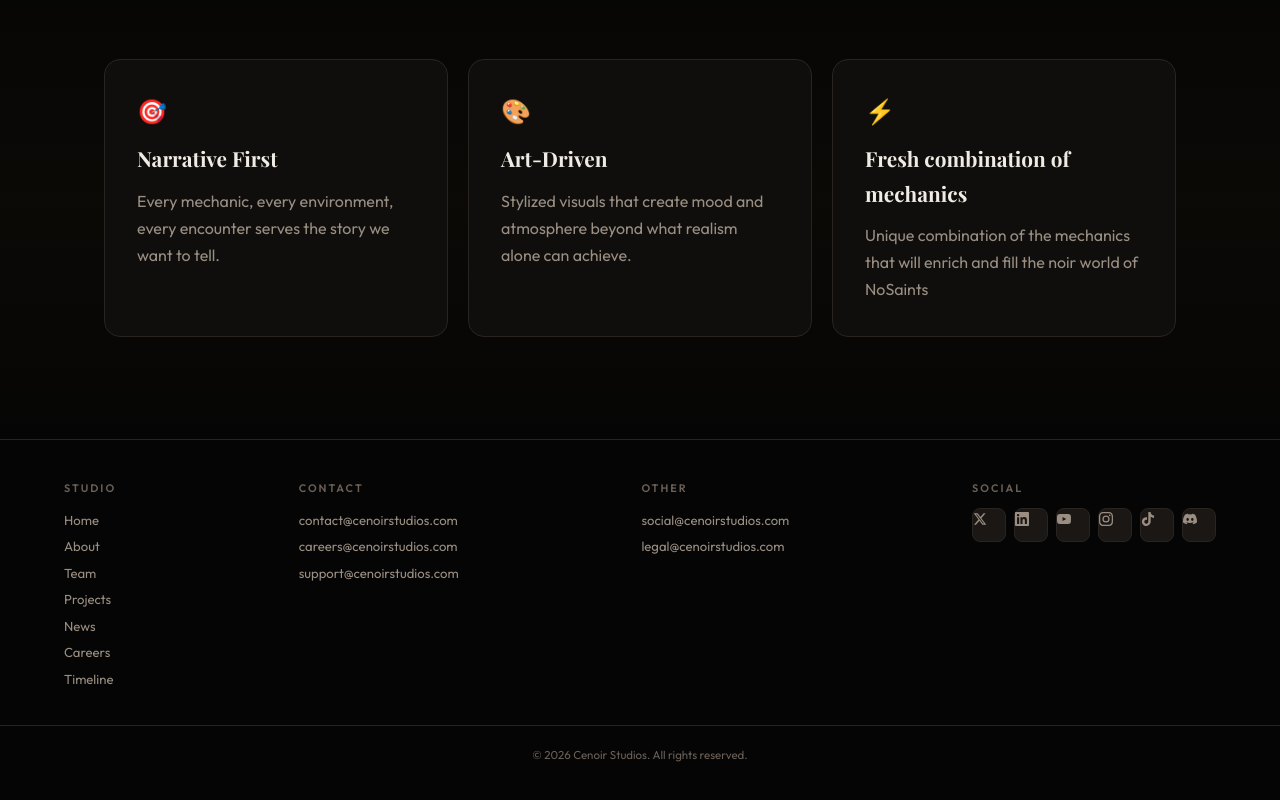
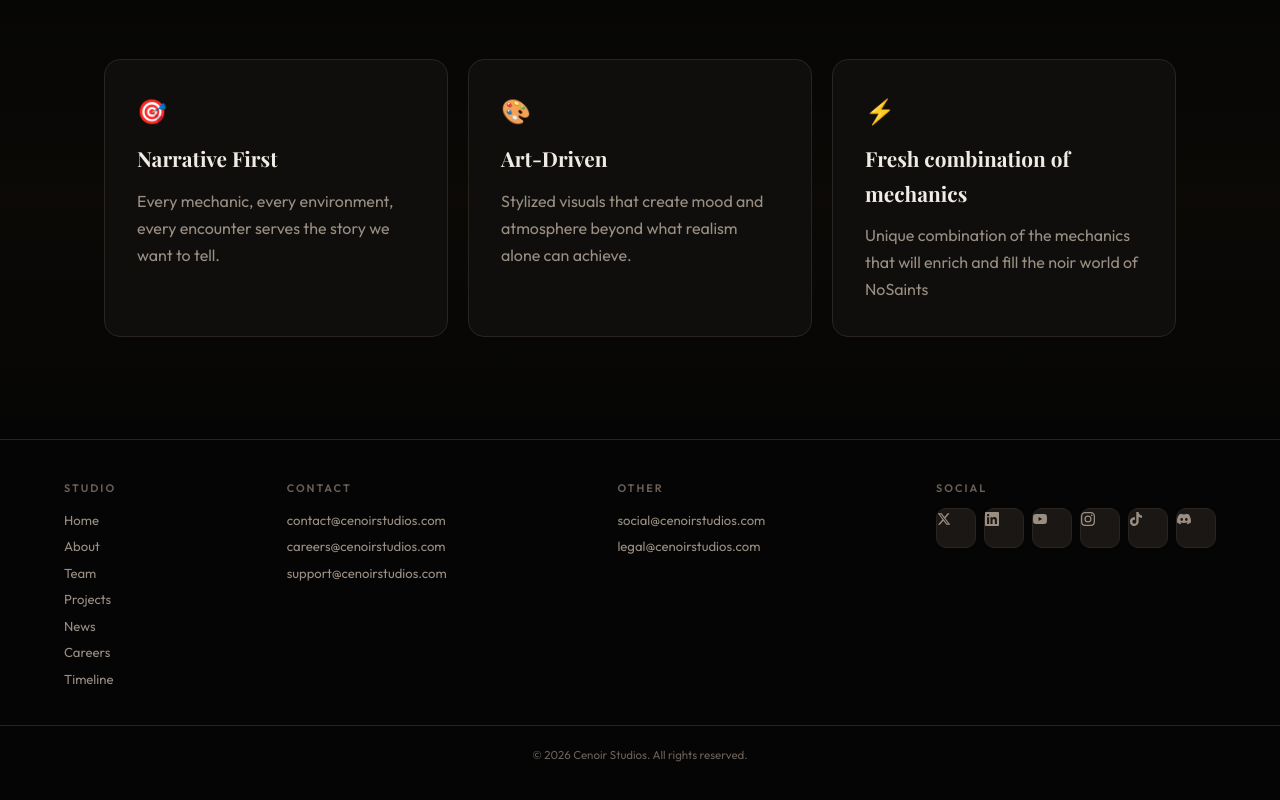
Before and after one commit to Cenoir-Studios/WebSite, a React (Vite) app: page / in a window 1280 px wide. Shown: the part 1699-2499 px from the top of the page. Built offline with nearby package versions, Linux system fonts and the light colour scheme; a web font is replaced by a local one.

Commit message:
Update style.css

```diff
--- a/src/style.css
+++ b/src/style.css
@@ -411,7 +411,13 @@ body::before {
 .footer-bottom::before { content: ''; position: absolute; top: 0; left: calc(-1 * var(--pad)); right: calc(-1 * var(--pad)); height: 1px; background: var(--border); }
 .footer-copy { font-size: 0.72rem; color: var(--text-muted); margin: 0; }
 .footer-social { display: flex; gap: 0.4rem; margin-top: 0.5rem; width: 100%; }
-.social-link { display: inline-flex; align-items: center; justify-content: center; width: 34px; height: 34px; border-radius: 8px; background: var(--surface); border: 1px solid var(--border); color: var(--text-muted); transition: all 0.3s; }
+.social-link {
+  display: inline-flex; align-items: center; justify-content: center;
+  width: 40px; height: 40px; border-radius: 10px;
+  background: var(--surface); border: 1px solid var(--border);
+  color: var(--text-muted); font-size: 0.82rem; font-weight: 600;
+  transition: all 0.3s var(--ease-out-expo); text-decoration: none;
+}
 .social-link:hover { border-color: var(--accent); color: var(--accent); background: var(--accent-glow); transform: translateY(-2px); }
 .social-link svg { width: 14px; height: 14px; fill: currentColor; }
 
```
